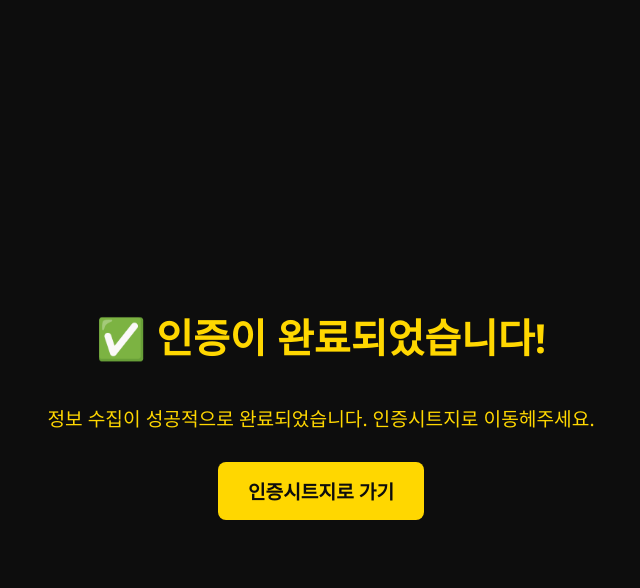
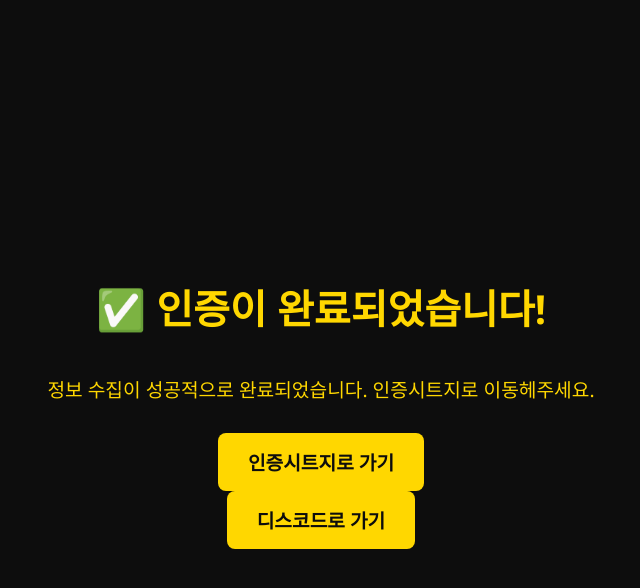
Before and after one commit to 25ksm/VerifyBot, a Flask app: page /success in a window 1280 px wide. Shown: the top 588 px of the page, without its empty margins (319-959 px from the left). Run offline with Flask 3, Linux system fonts and the light colour scheme.

Commit message:
Add files via upload

```diff
--- a/VerifyBot/web/templates/success.html
+++ b/VerifyBot/web/templates/success.html
@@ -45,5 +45,6 @@
     <h1>✅ 인증이 완료되었습니다!</h1>
     <p>정보 수집이 성공적으로 완료되었습니다. 인증시트지로 이동헤주세요.</p>
     <a href="https://docs.google.com/spreadsheets/d/1LCMZPWiK37dJxIYpjX93KW5kOIeHDnGboNBJ5mQ4Yw8/edit?usp=sharing" class="button">인증시트지로 가기</a>
+    <a href="https://discord.com/channels/1393116691902496848/1393116921515212830" class="button">디스코드로 가기</a>
 </body>
 </html>
```
